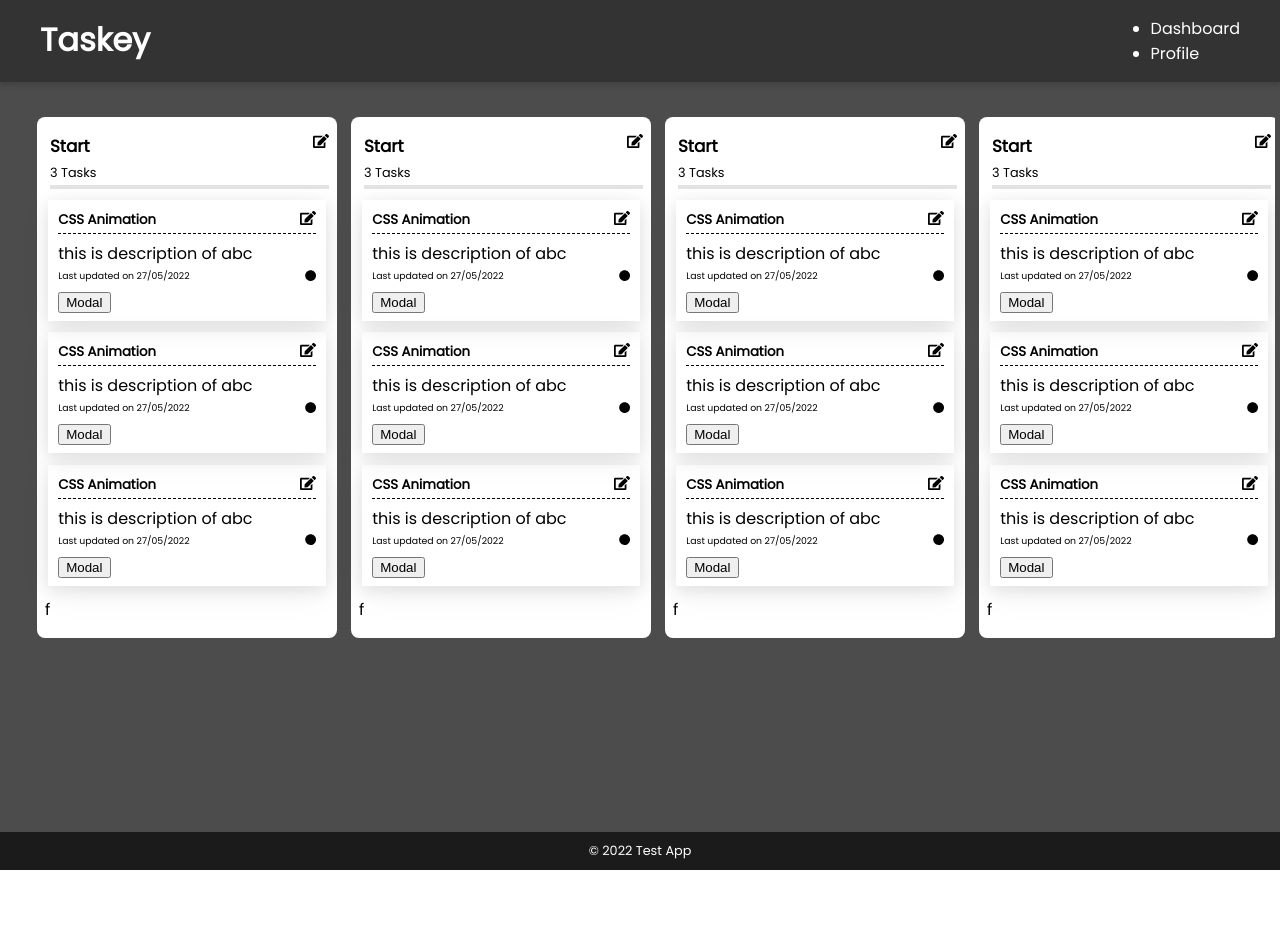
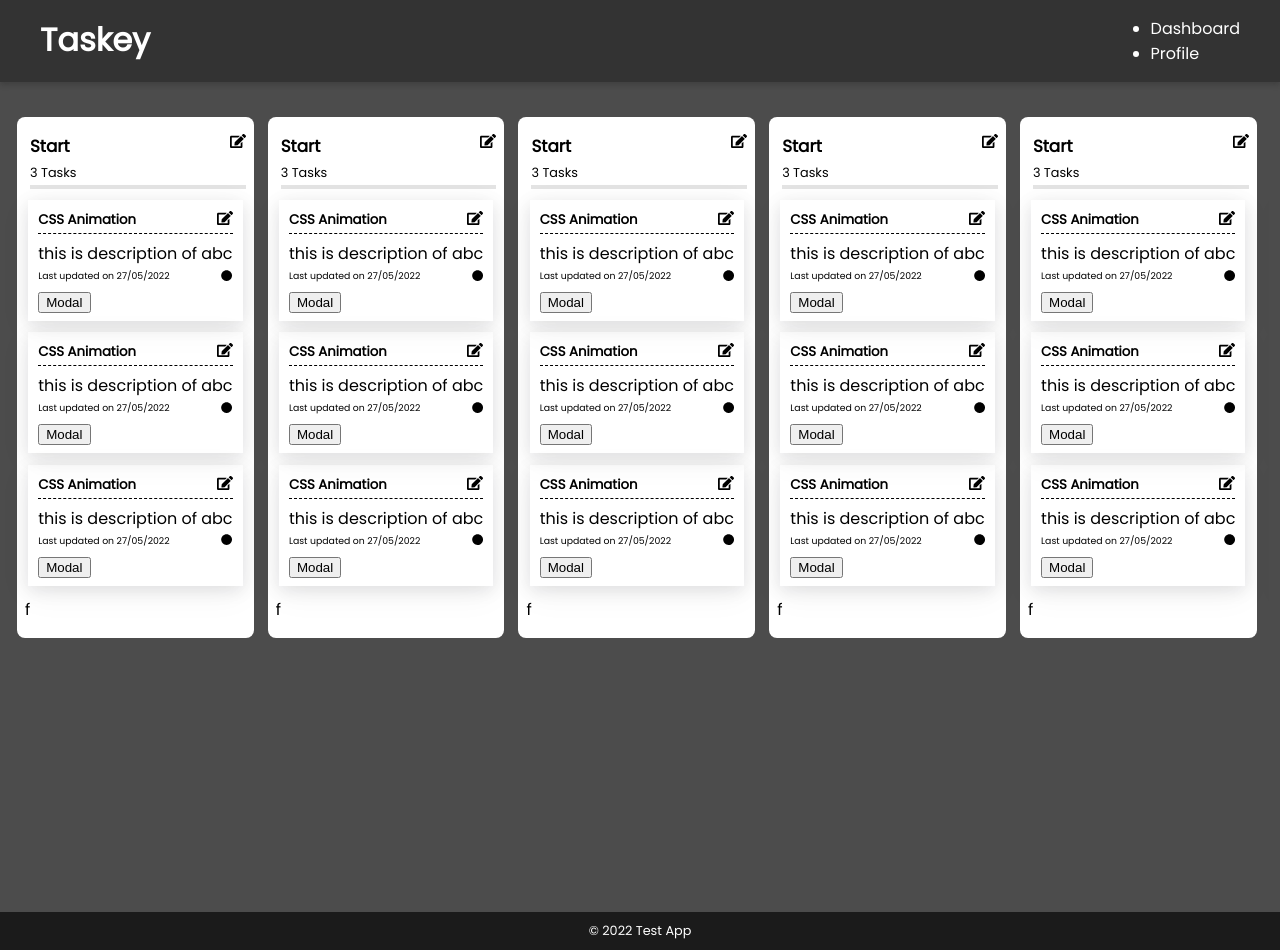
Before and after one commit to nimesha/taskapp, a React (Create React App) app: page / in a window 1280 px wide. Before the commit the page ends 870 px from the top, so only its background shows below. Built offline with nearby package versions, Linux system fonts and the light colour scheme.

Commit message:
Style updated

```diff
--- a/src/App.css
+++ b/src/App.css
@@ -24,8 +24,11 @@ p {
   background: #4c4c4c;
 }
 .container {
-  margin: 0 10px;
-  padding: 0 10px;
-  height: 100%;
-  height: 90vh;
+  height: 100vh;
+  overflow: none;
+  height: auto;
+  min-height: 800px;
 }
+.error {
+  color: red;
+}
--- a/src/components/board/Board.module.css
+++ b/src/components/board/Board.module.css
@@ -1,9 +1,10 @@
 .board {
   margin: 30px 5px;
   padding: 5px;
-  width: 100%;
+  width: 98vw;
   overflow-x: auto;
   overflow-y: hidden;
-  white-space: nowrap;
-  height: 100%;
+  height: auto;
+  min-height: 500px;
+  display: flex;
 }
--- a/src/components/card/Card.module.css
+++ b/src/components/card/Card.module.css
@@ -19,3 +19,12 @@
 .content {
   padding-top: 7px;
 }
+.close {
+  border: none;
+  background: none;
+}
+.delete {
+  background: #e57373;
+  color: #ffffff;
+  border: 1px solid #e57373;
+}
```
